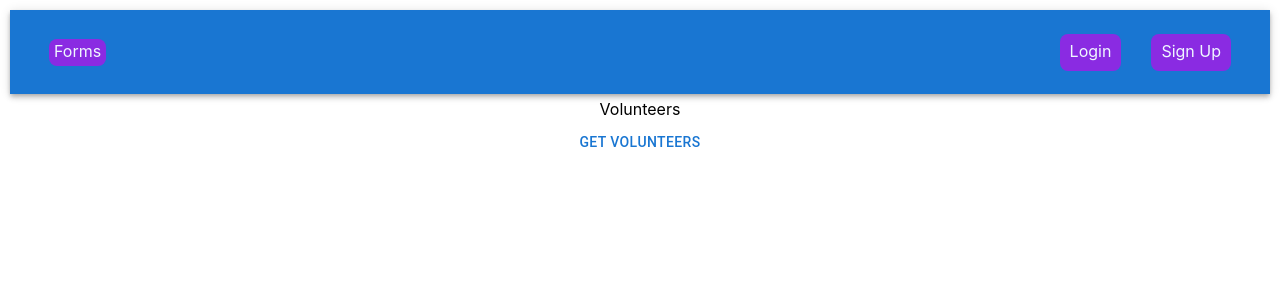
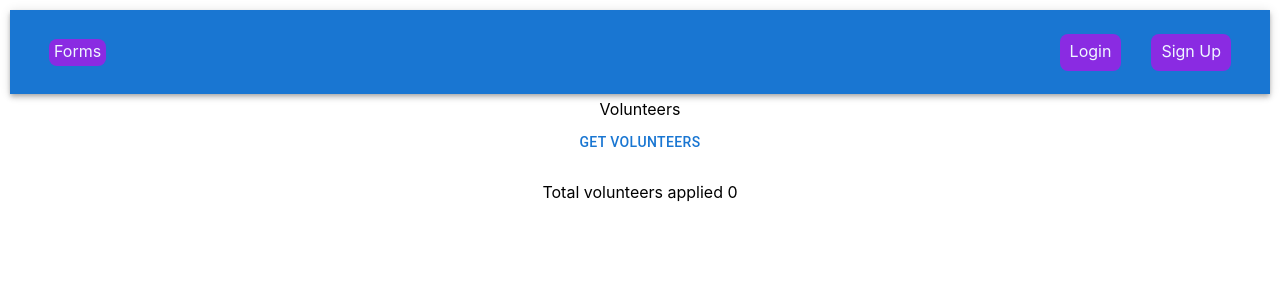
Before and after one commit to Lucky-Yadav/Tach-For-India-Assignment, a React (Create React App) app in the folder frontend/: page /volunteers in a window 1280 px wide. Shown: the top 300 px of the page. Built offline with nearby package versions, Linux system fonts and the light colour scheme.

Commit message:
routes completed

```diff
--- a/frontend/src/App.css
+++ b/frontend/src/App.css
@@ -63,3 +63,20 @@ div {
 .hidden {
   display: none;
 }
+.volunteer {
+ display: flex;
+  border: 3px solid blueviolet;
+  max-width: max-content;
+  border-radius: 1%;
+  padding: 1%;
+  margin-bottom: 10px;
+  min-width: 400px;
+  gap: 3%;
+}
+.volunteer p {
+
+  border-right: 1px solid blueviolet;
+}
+.days {
+  display: flex
+}
--- a/frontend/src/components/Forms.jsx
+++ b/frontend/src/components/Forms.jsx
@@ -48,7 +48,7 @@ const Forms = () => {
         console.log(days);
        axios({
          method: "post",
-         url: "http://localhost:3070/volunteer/register",
+         url: "https://tach-for-india-assignment.vercel.app/volunteer/register",
          data: loginData,
        })
          .then((res) => {
@@ -56,7 +56,7 @@ const Forms = () => {
          })
          .catch((err) => {
            console.log(err);
-              setaxioserr(err.response.data.message)
+           setaxioserr(err.response.data.message);
          });
      };
     return (
--- a/frontend/src/components/Home.jsx
+++ b/frontend/src/components/Home.jsx
@@ -23,7 +23,7 @@ const Home = () => {
       axios({
         method: "get",
         params: { language: language, location: location },
-        url: "http://localhost:3070/volunteer/register",
+        url: "https://tach-for-india-assignment.vercel.app/volunteer/register",
       }).then((res) => {
         setvolunteerbylanguage(res.data.volunteerlistbylanguage);
         setvolunteerbylocation(res.data.volunteerlistbylocation);
--- a/frontend/src/components/Login.jsx
+++ b/frontend/src/components/Login.jsx
@@ -31,13 +31,13 @@ const token = useSelector((state) => state.auth.token);
         dispatch(loginloading());
         axios({
           method: "post",
-          url: "http://localhost:3070/users/signin",
+          url: "https://tach-for-india-assignment.vercel.app/users/signin",
           data: loginData,
         }).then((res) => {
           dispatch(sucessLogin(res.data));
-          let token = res.data.token
+          let token = res.data.token;
           localStorage.setItem("logindata", JSON.stringify(loginData));
-          console.log(res, token)
+          console.log(res, token);
         });
   }
   if (token) {
--- a/frontend/src/components/Navbar.jsx
+++ b/frontend/src/components/Navbar.jsx
@@ -18,7 +18,7 @@ const Navbar = () => {
        dispatch(loginloading());
        axios({
          method: "post",
-         url: "http://localhost:3070/users/signin",
+         url: "https://tach-for-india-assignment.vercel.app/users/signin",
          data: logindata,
        }).then((res) => {
          dispatch(sucessLogin(res.data));
--- a/frontend/src/components/Signup.jsx
+++ b/frontend/src/components/Signup.jsx
@@ -37,7 +37,7 @@ const handlelogin = () => {
   dispatch(loginloading());
   axios({
     method: "post",
-    url: "http://localhost:3070/users/signup",
+    url: "https://tach-for-india-assignment.vercel.app/users/signup",
     data: loginData,
   }).then((res) => {
     dispatch(sucessLogin(res.data));
--- a/frontend/src/components/Volunteers.jsx
+++ b/frontend/src/components/Volunteers.jsx
@@ -4,26 +4,35 @@ import { Button } from '@mui/material';
 import { useState } from 'react';
 
 const Volunteers = () => {
+    const [volunteers, setvolunteers] = useState([])
       const getlist = () => {
         console.log(1);
         axios({
           method: "get",
           url: "https://tach-for-india-assignment.vercel.app/volunteer/register",
         }).then((res) => {
-          console.log(res.data.volunteerlist);
+          setvolunteers(res.data.volunteerlist);
           console.log(res);
         });
     };
-    const [volunteerdata, setvolunteerdata] = useState([])
+
     return (
-
       <>
-       <div>Volunteers</div>
-        <Button onClick={() => getlist()} >Get volunteers</Button>
-
+        <div>Volunteers</div>
+        <Button onClick={() => getlist()}>Get volunteers</Button>
+        <div className="volunteers">
+          <p> Total volunteers applied {volunteers.length} </p>
+          {volunteers.map((volunteer) => (
+            <div key={volunteer.contact} className="volunteer">
+              <p>volunteer's contact {volunteer.contact}</p>
+              <p>volunteer's location {volunteer.location}</p>
+              <p>volunteer's language {volunteer.language}</p>
+                  <div className='days'>Day's when they available {volunteer.days.map(day => <div key={day}>{ day }</div>)}</div>
+            </div>
+          ))}
+        </div>
       </>
-
-  )
+    );
 }
 
 export default Volunteers
```
Also changed, not shown: 1 other file (tests, documents, lock files or other folders).
